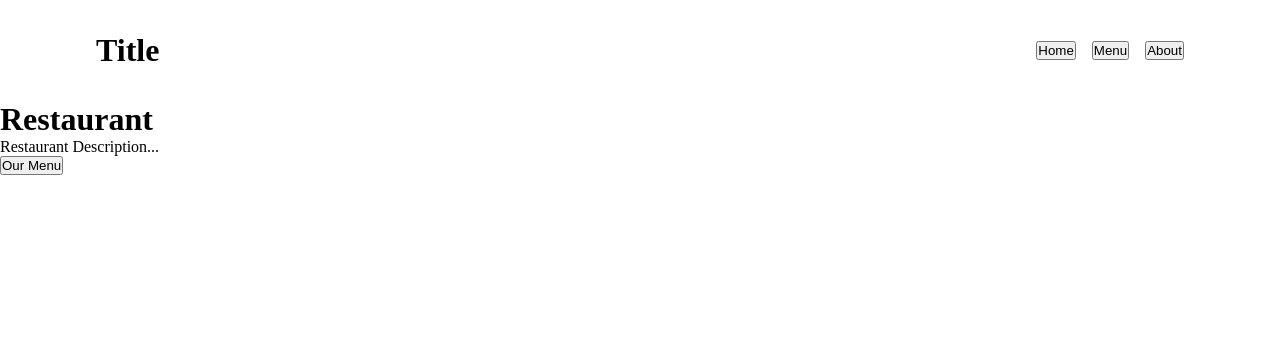
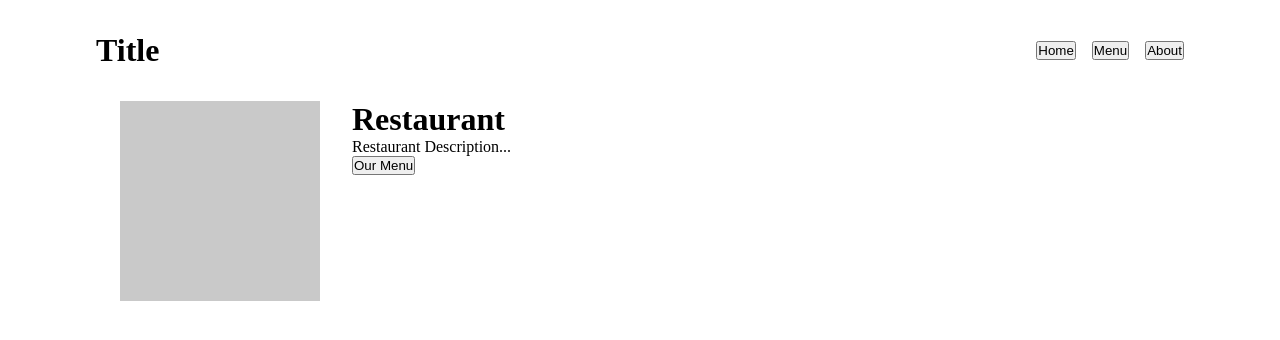
Before and after one commit to KimMillena/restaurant, a website built with webpack: page src/template.html in a window 1280 px wide. Built offline with nearby package versions, Linux system fonts and the light colour scheme.

```diff
--- a/src/modules/home.js
+++ b/src/modules/home.js
@@ -35,5 +35,4 @@
     homeContainer.appendChild(heroSection);
 
     pageContent.appendChild(homeContainer);
-
 }
--- a/src/styles.css
+++ b/src/styles.css
@@ -19,3 +19,19 @@
     display: flex;
     gap: 1rem;
 }
+
+#content {
+    margin: 0 7.5rem;
+}
+
+.hero-section {
+    display: flex;
+    flex-wrap: wrap;
+    gap: 2rem;
+}
+
+.hero-img {
+    background-color: #C9C9C9;
+    width: 200px;
+    height: 200px;
+}
```
